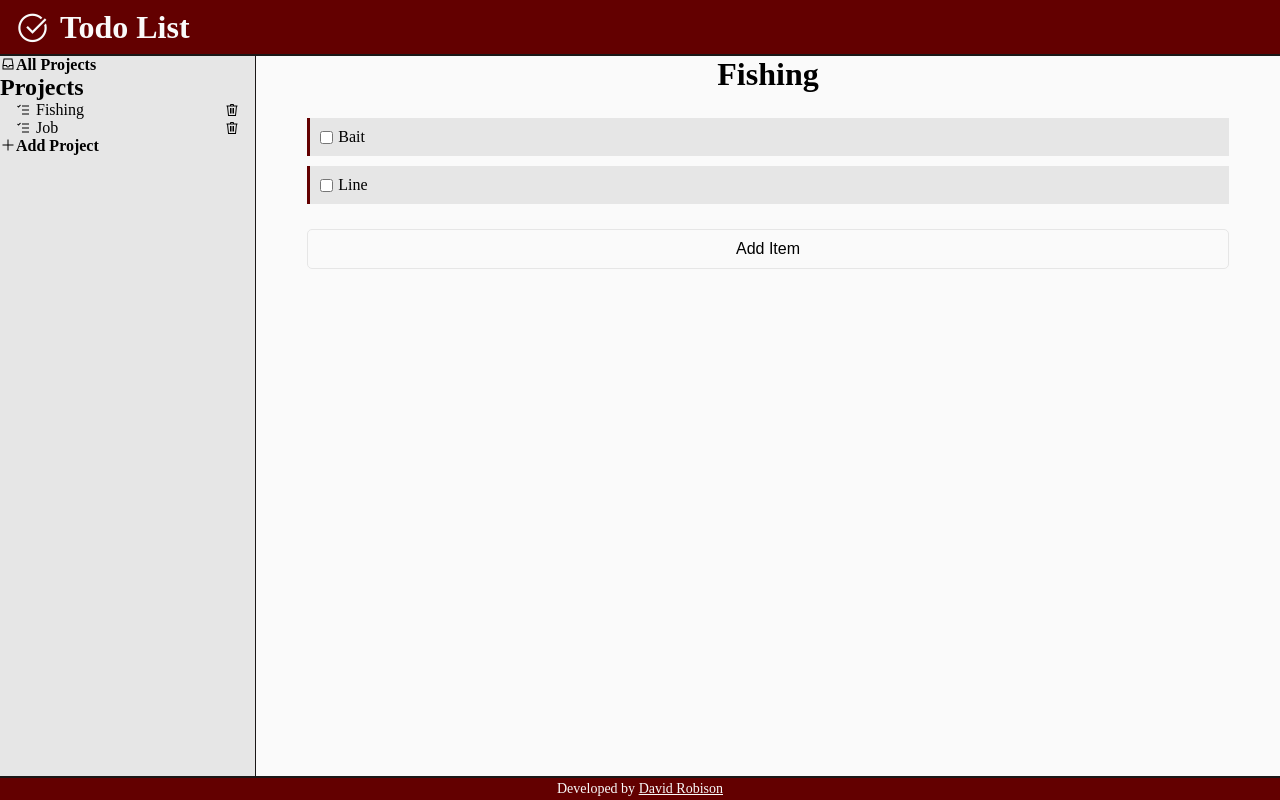
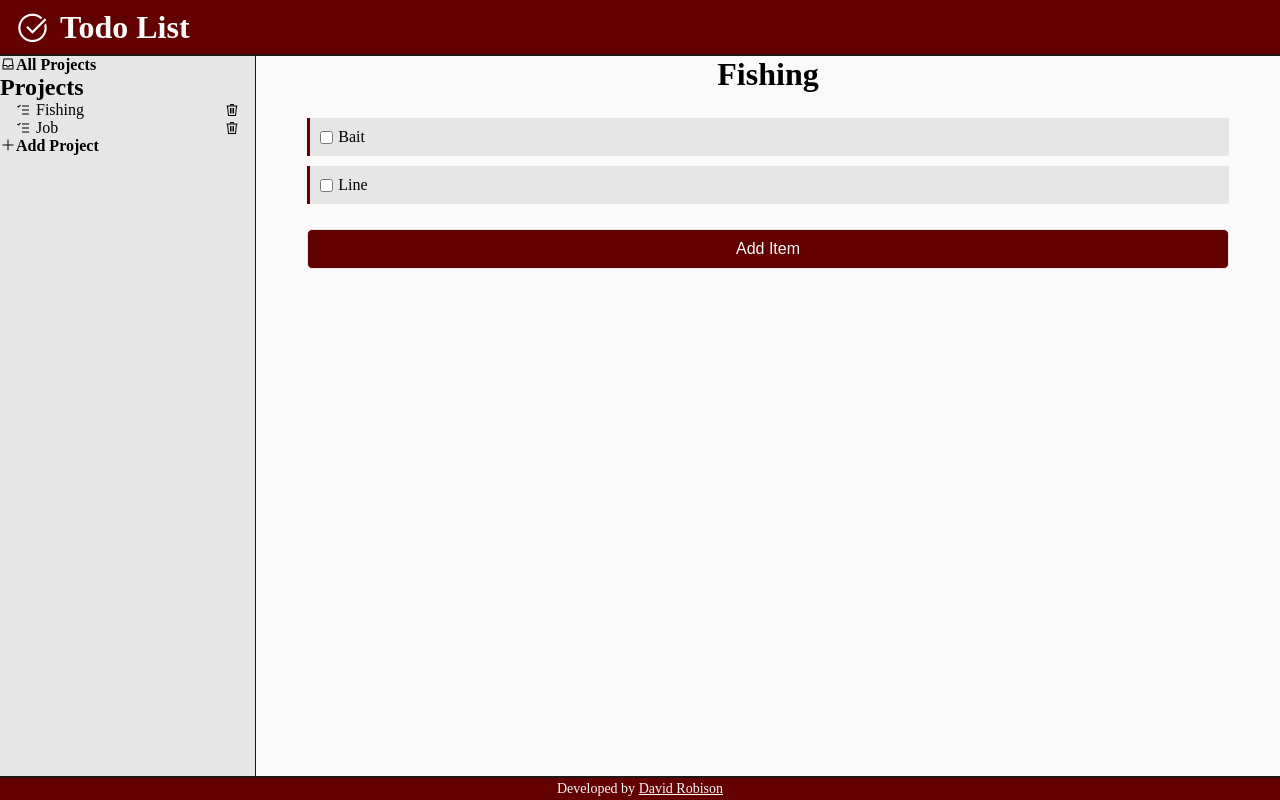
Before and after one commit to robisonwebdev/todo-react, a React (Create React App) app: page / in a window 1280 px wide. In both pictures the pointer is over the button "Add Item". Built offline with nearby package versions, Linux system fonts and the light colour scheme.

Commit message:
Added cursor: pointer to .listButton. Setup styling for .listButton:hover.

```diff
--- a/src/styles/Lists.css
+++ b/src/styles/Lists.css
@@ -37,6 +37,7 @@
 }
 
 .listButton {
+    cursor: pointer;
     background-color: var(--white);
     border: 1px solid var(--darkerWhite);
     border-radius: 5px;
@@ -44,3 +45,8 @@
     padding: 10px;
     width: 90%;
 }
+
+.listButton:hover {
+    background-color: var(--red);
+    color: var(--white);
+}
```
